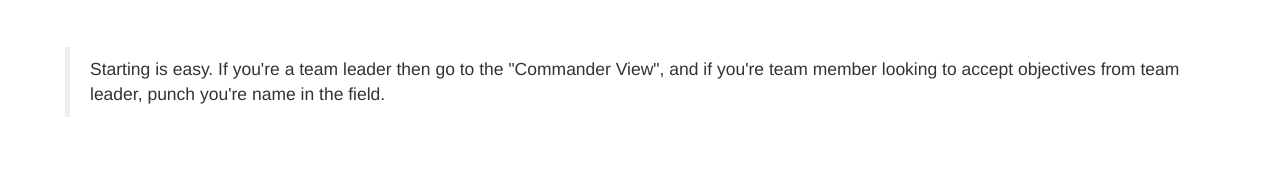
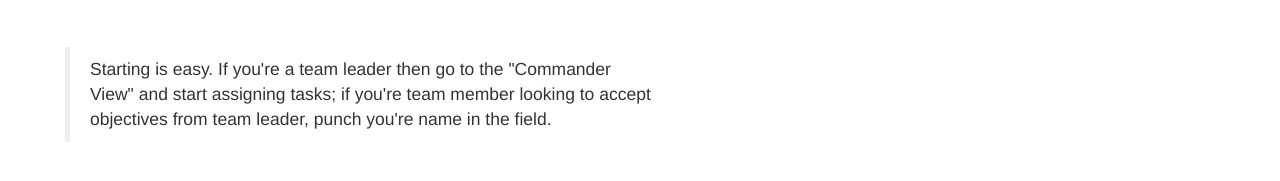
Before and after one commit to MichaelDaof/directives, a website: page clients/index.html in a window 1280 px wide. Shown: the part 395-576 px from the top of the page. Drawn offline with nearby package versions, Linux system fonts and the light colour scheme; some packages are replaced by stand-ins of ours; files that its build step writes are made by us from their sources; no server answers; files whose address does not match are found by name.

Commit message:
(style) edit

```diff
--- a/clients/enter.html
+++ b/clients/enter.html
@@ -16,10 +16,10 @@
   </div>
 </div>
 
-<div id="instructions" class="container">
+<div id="instructions" class="container col-sm-6">
   <blockquote>
-    Starting is easy. If you're a team leader then go to the "Commander View",
-    and if you're team member looking to accept objectives from team leader,
-    punch you're name in the field.
+    <p>Starting is easy. If you're a team leader then go to the "Commander View"
+    and start assigning tasks; if you're team member looking to accept objectives
+    from team leader, punch you're name in the field.</p>
   </blockquote>
 </div>
```
